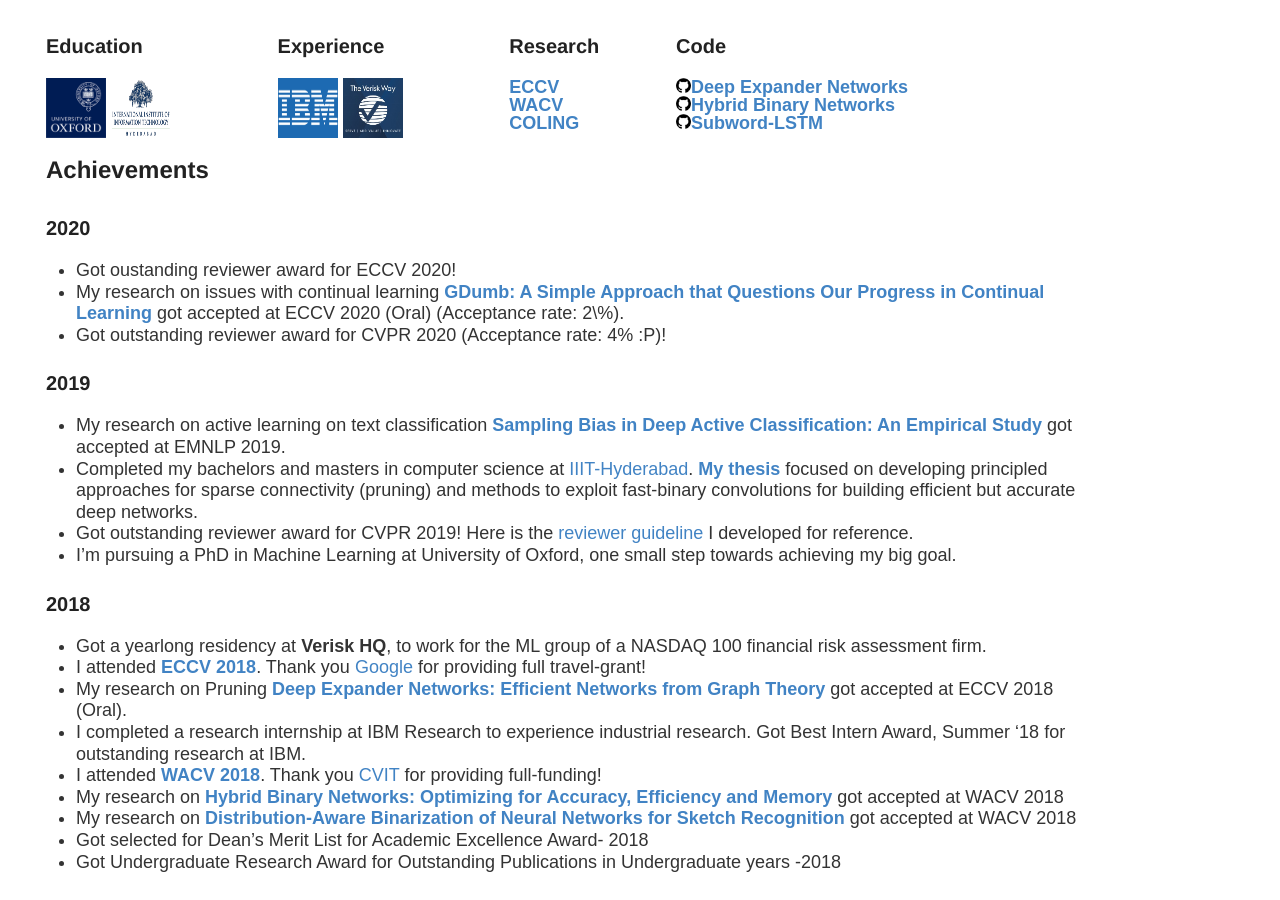
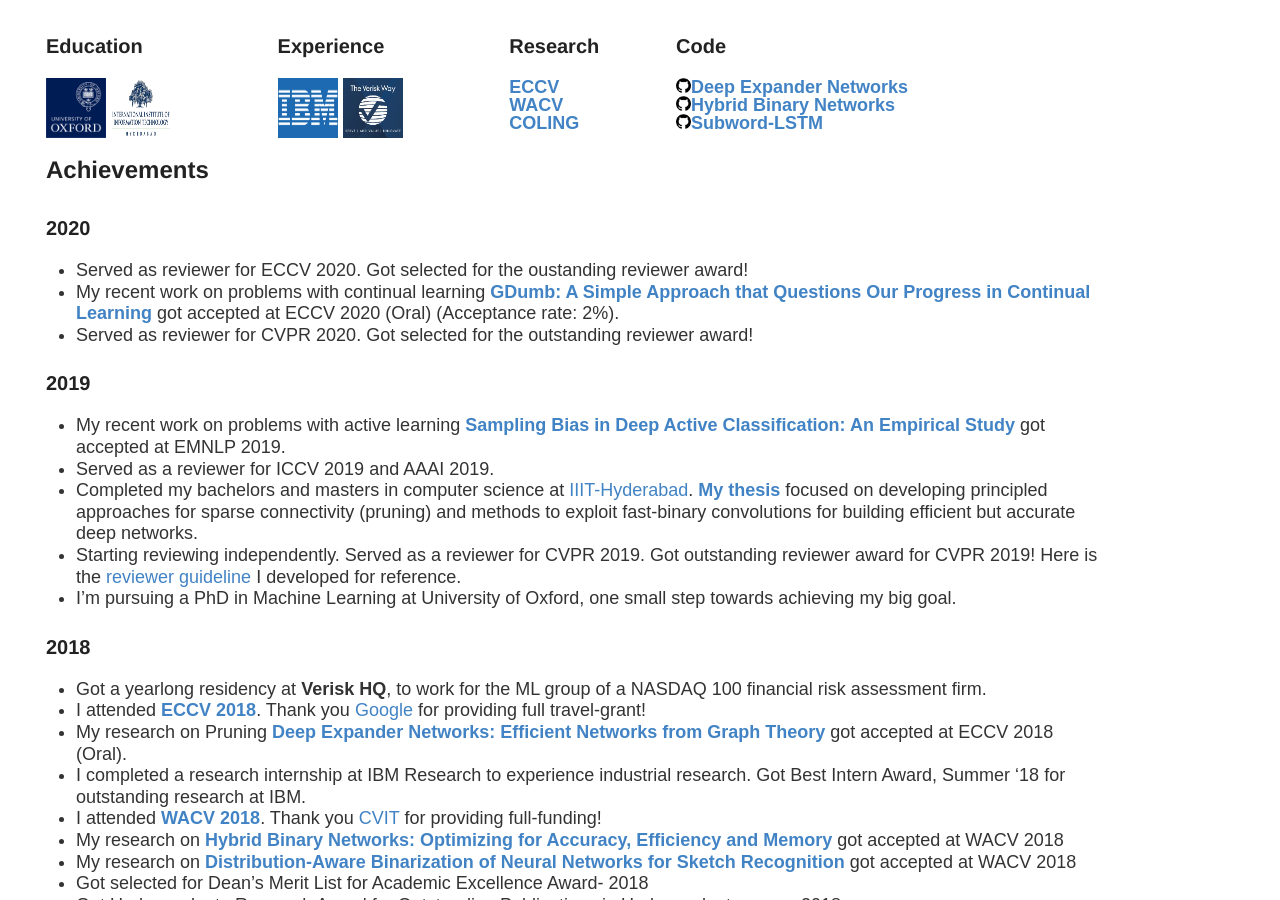
Before and after one commit to drimpossible/drimpossible.github.io, a Jekyll site: the page built from about/index.md, in a window 1280 px wide and 900 px high, scrolled down 754 px. Built offline with Jekyll 4.4.1, drawn with Linux system fonts in a browser that asks for light colours.

Commit message:
updated about

```diff
--- a/about/index.md
+++ b/about/index.md
@@ -34,15 +34,16 @@ On the fun side, the [jungian personality type](https://slatestarcodex.com/2014/
 
 ### 2020
 
-* Got oustanding reviewer award for ECCV 2020!
-* My research on issues with continual learning [**GDumb: A Simple Approach that Questions Our Progress in Continual Learning**]() got accepted at ECCV 2020 (Oral) (Acceptance rate: 2\%).
-* Got outstanding reviewer award for CVPR 2020 (Acceptance rate: 4% :P)!
+* Served as reviewer for ECCV 2020. Got selected for the oustanding reviewer award!
+* My recent work on problems with continual learning [**GDumb: A Simple Approach that Questions Our Progress in Continual Learning**]() got accepted at ECCV 2020 (Oral) (Acceptance rate: 2%).
+* Served as reviewer for CVPR 2020. Got selected for the outstanding reviewer award!
 
 ### 2019
 
-* My research on active learning on text classification [**Sampling Bias in Deep Active Classification: An Empirical Study**](https://github.com/drimpossible/drimpossible.github.io/blob/master/documents/Active-Sampling-Bias.pdf) got accepted at EMNLP 2019.
+* My recent work on problems with active learning [**Sampling Bias in Deep Active Classification: An Empirical Study**](https://github.com/drimpossible/drimpossible.github.io/blob/master/documents/Active-Sampling-Bias.pdf) got accepted at EMNLP 2019.
+* Served as a reviewer for ICCV 2019 and AAAI 2019.
 * Completed my bachelors and masters in computer science at [IIIT-Hyderabad](http://www.iiit.ac.in). [**My thesis**](https://github.com/drimpossible/drimpossible.github.io/blob/master/documents/Thesis.pdf) focused on developing principled approaches for sparse connectivity (pruning) and methods to exploit fast-binary convolutions for building efficient but accurate deep networks.
-* Got outstanding reviewer award for CVPR 2019! Here is the [reviewer guideline](/blog/life/reviewing_for_dummies/) I developed for reference.
+* Starting reviewing independently. Served as a reviewer for CVPR 2019. Got outstanding reviewer award for CVPR 2019! Here is the [reviewer guideline](/blog/life/reviewing_for_dummies/) I developed for reference.
 * I'm pursuing a PhD in Machine Learning at University of Oxford, one small step towards achieving my big goal.
 
 ### 2018
```
